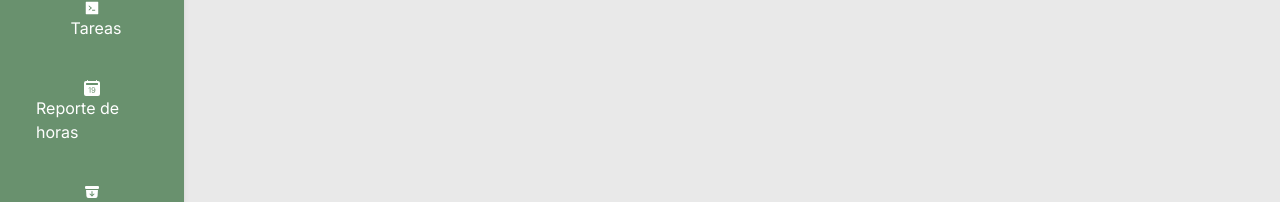
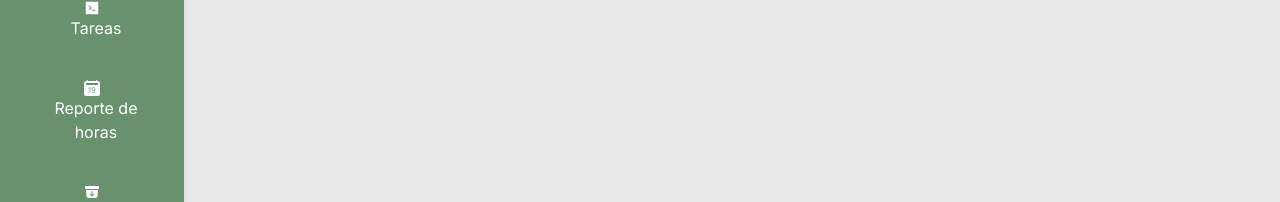
Before and after one commit to superpollo2/administrator-console, a Next.js app: page / in a window 1280 px wide. Shown: the part 458-660 px from the top of the page. Built offline with nearby package versions, Linux system fonts and the light colour scheme.

Commit message:
resolve a consistency issue  in NavLiks

```diff
--- a/components/SideNav/NavLinks.tsx
+++ b/components/SideNav/NavLinks.tsx
@@ -13,19 +13,21 @@ const NavLinks = () => {
 		setActiveLink(pathName);
 	}, [pathName]);
 
+
 	return (
 		<ul>
 			{links.map(({ label, route, icon: Icon }) => (
 				<li key={route} className={route === activeLink ? 'active' : ''}>
-					<a
+					<button
 						onClick={() => {
 							router.push(route);
 						}}
-						className='link '
+						className='link'
+						type='button'
 					>
 						{Boolean(Icon) && <Icon />}
 						<span>{label}</span>
-					</a>
+					</button>
 				</li>
 			))}
 		</ul>
--- a/styles/globals.css
+++ b/styles/globals.css
@@ -1,6 +1,7 @@
 @tailwind base;
 @tailwind components;
 @tailwind utilities;
+
 
 body {
   @apply bg-whiteBonds h-screen overflow-hidden;
@@ -9,54 +10,52 @@ ul {
   @apply list-none space-y-6;
 }
 
-a {
-	@apply p-2 flex justify-center items-center flex-col text-whiteMilk
+li {
+  @apply w-full text-base;
+}
+.container {
+  @apply flex items-center justify-center h-full
+}
+
+.container-links{
+  @apply p-5;
+}
+
+
+.link {
+  @apply space-x-2 p-2 w-full flex justify-center flex-col items-center  text-whiteMilk
   transition duration-150 ease-out md:ease-in hover:text-greenDirty
   cursor-default;
 }
 
-li {
-	@apply w-full text-base;
-}
-.container {
-	@apply flex items-center justify-center h-full;
+
+.containe-logo{
+  @apply w-[20] top-0 flex flex-col items-center
 }
 
-.container-links {
-	@apply p-5;
-}
-
-.link {
-	@apply space-x-2;
-}
-
-.containe-logo {
-	@apply w-[20] top-0 flex flex-col items-center;
-}
-
-.container-logo--title {
-	@apply font-bold text-3xl text-whiteBonds;
+.container-logo--title{
+  @apply font-bold text-3xl text-whiteBonds
 }
 nav {
   @apply fixed max-w-md bg-greenOne
   rounded-3xl shadow-md  space-y-6 pb-3;
 }
 
-nav :where(li, a) {
-	@apply relative;
+nav :where(li, button) {
+  @apply relative ;
 }
 
 /*animation*/
 nav li::before,
 nav li::after {
-	content: '';
+  content: "";
   @apply absolute w-full h-5 bg-greenOne;
 }
 
 nav li.active::before {
   right: -20px;
   top: -20px;
-	@apply rounded-br-xl rounded-tr-sm;
+  @apply rounded-br-2xl rounded-tr-sm;
 }
 nav li.active::after {
   right: -20px;
@@ -92,25 +91,25 @@ nav li.active::after {
   }
 }
 
-nav li.active a::before,
-nav li.active a::after {
-	content: '';
+nav li.active button::before,
+nav li.active button::after {
+  content: "";
   @apply absolute  bg-whiteBonds -z-[1];
 }
 
-nav li.active a::before {
+nav li.active button::before {
   @apply left-0 h-full w-40 rounded-l-3xl;
   -webkit-animation: scale-up-hor-right 0.4s cubic-bezier(0.39, 0.575, 0.565, 1)
     both;
   animation: scale-up-hor-right 0.4s cubic-bezier(0.39, 0.575, 0.565, 1) both;
 }
 
-nav li.active a::after {
+nav li.active button::after {
   right: -20px;
   @apply h-[70px] w-10;
 }
 
-nav li.active a {
+nav li.active button {
   @apply text-grayRaccoon;
 }
 
@@ -120,8 +119,9 @@ nav li.active a {
 
 .navContent {
   @apply w-[14%] mx-3  h-full;
+
 }
 
-.container-topbar {
-	@apply flex items-center text-center space-x-5 p-2 mr-10 mt-8 text-grayRaccoon;
+.container-topbar{
+  @apply flex items-center text-center space-x-5 p-2 mr-10 mt-8 text-grayRaccoon
 }
```
Lines whose indentation alone changed are shown as unchanged.
